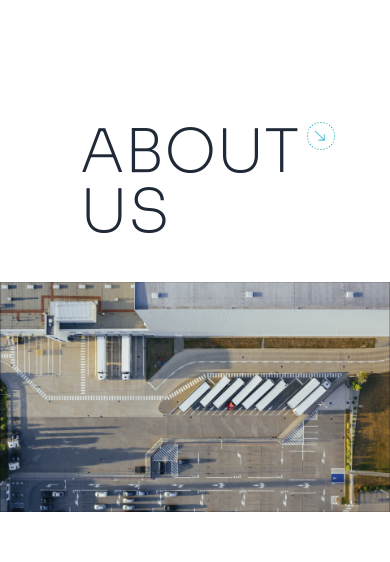
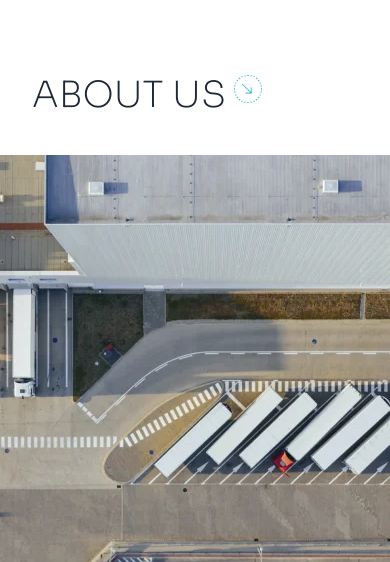
Before and after one commit to doaibu13rhn/indikran, a React (Vite) app: page /en/about in a window 390 px wide. Shown: the part 140-702 px from the top of the page. Built offline with nearby package versions, Linux system fonts and the light colour scheme.

Commit message:
docs: fix home mobile layout and creating about-us mobile layout progress has 30%

```diff
--- a/src/components/Footer.jsx
+++ b/src/components/Footer.jsx
@@ -7,6 +7,11 @@ function Footer() {
       <footer className="bg-shade w-full min-h-[40vh] h-auto border-t-2 border-dashed border-third">
         <div className="mx-20 h-full">
           <div className="w-full flex justify-end items-center pt-10">
+            <img
+              src={getImageUrl("logo-white", "webp")}
+              alt="logo-indikran"
+              className="w-[18vw]"
+            />
             <a href="#">
               <img
                 src={getImageUrl("arrow-white", "webp")}
@@ -18,7 +23,7 @@ function Footer() {
           </div>
 
           <div className="w-full pt-10 flex">
-            <div className="w-4/5">
+            <div className="w-4/5 hidden md:block">
               <img
                 src={getImageUrl("logo-white", "webp")}
                 alt="logo-indikran"
--- a/src/pages/About.jsx
+++ b/src/pages/About.jsx
@@ -10,9 +10,9 @@ function About() {
       <Header />
       <main>
         <section className="bg-cover bg-center bg-no bg-repeat w-full">
-          <div className="mx-20 min-h-[50vh] items-end flex">
+          <div className="md:mx-20 mx-8 md:min-h-[50vh] min-h-[35vh] items-end flex">
             <div className="flex pb-10">
-              <h2 className="text-6xl font-extralight">ABOUT US</h2>
+              <h2 className="md:text-6xl text-4xl font-extralight">ABOUT US</h2>
               <img
                 src={getImageUrl("arrow", "webp")}
                 alt="arrow"
@@ -23,14 +23,19 @@ function About() {
           <img
             src={getImageUrl("about-section-1", "webp")}
             alt="indikran-workshop"
-            className="w-full"
+            className="w-full hidden md:block"
+          />
+          <img
+            src={getImageUrl("about-section-1-mob", "webp")}
+            alt="indikran-workshop"
+            className="w-full block md:hidden"
           />
         </section>
 
         <section>
-          <div className="mx-20 min-h-screen h-auto">
+          <div className="md:mx-20 mx-8 min-h-screen h-auto">
             <div className="flex mt-20">
-              <p className="text-second w-1/2 font-bold">ABOUT US</p>
+              <p className="text-second md:w-1/2 font-bold">ABOUT US</p>
               <article className="flex w-1/2">
                 <p className="text-[2.2rem]">
                   <b className="text-prime">We pioneer the future </b>with
--- a/src/pages/Home.jsx
+++ b/src/pages/Home.jsx
@@ -12,12 +12,14 @@ function Home() {
         <section className="bg-[url('/src/assets/images/main-section-mobile.webp')] md:bg-[url('/src/assets/images/main-section.webp')] bg-cover bg-center bg-no-repeat w-full">
           <div className="flex mx-8 md:mx-20 min-h-[100vh] text-white items-end">
             <article className="w-full h-[25vh] mb-1">
+              {/* Dekstop */}
               <p className="text-[4rem] leading-none flex-1 justify-center hidden md:block">
                 <b>An effecient approach</b>
                 <br />
                 specializing in <b>heavy machinery</b>
               </p>
-              <p className="text-white block md:hidden font-thin text-[1.8rem]">
+              {/* Mobile */}
+              <p className="text-white block md:hidden font-thin text-[1.6rem]">
                 <b className="font-bold">An efficient</b> <br />
                 <b className="font-bold">approach</b> Specializing <br /> in
                 <b className="font-bold"> heavy machinery</b>
```
Also changed, not shown: src/assets/images/about-section-1-mob.webp (added).
